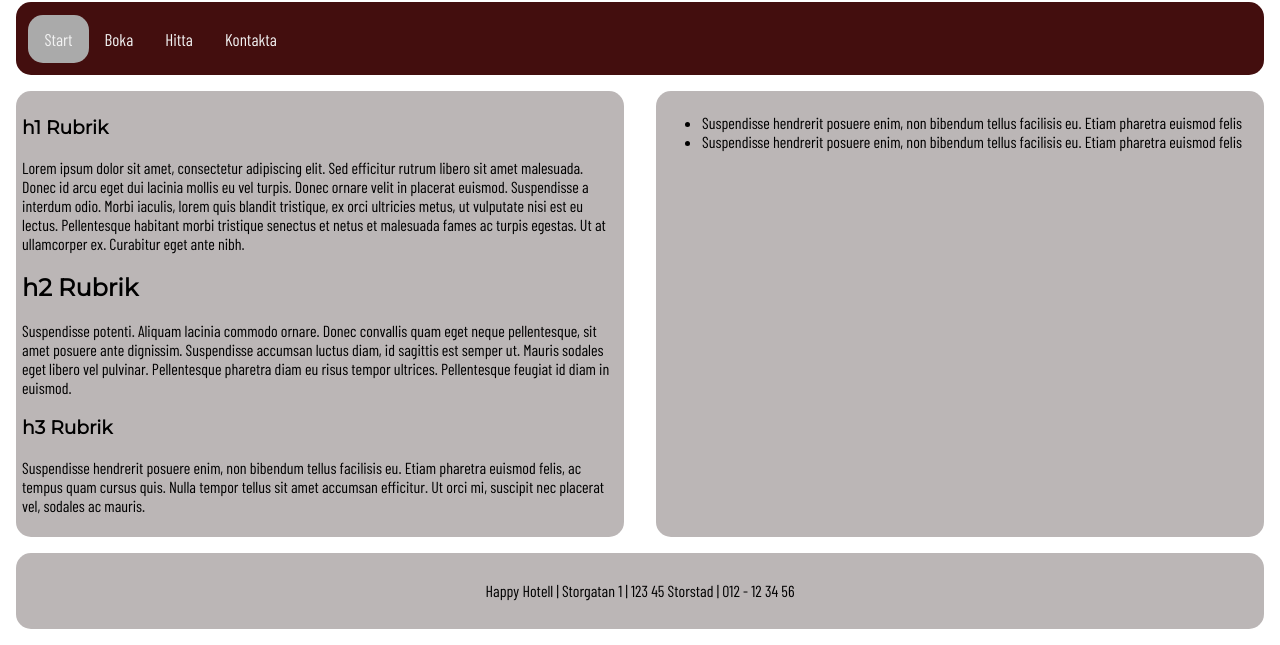
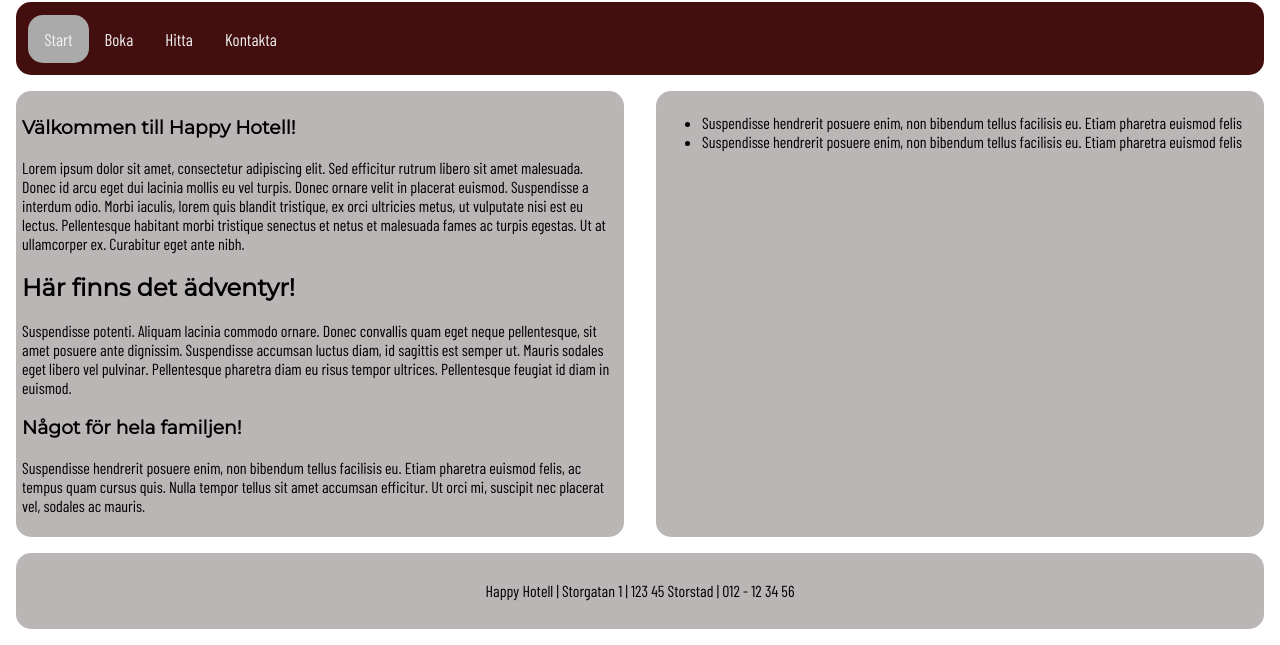
Before and after one commit to HugoEkstrand/7---Hotellwebbplast, a plain HTML site: page index.html in a window 1280 px wide. Shown: the part 220-865 px from the top of the page. Drawn offline with nearby package versions, Linux system fonts and the light colour scheme.

Commit message:
git commit

```diff
--- a/index.html
+++ b/index.html
@@ -29,7 +29,7 @@
     <section>
 
         <article>
-            <h1>h1 Rubrik</h1>
+            <h1>Välkommen till Happy Hotell!</h1>
             <p>
                 Lorem ipsum dolor sit amet, consectetur adipiscing elit. Sed efficitur rutrum libero sit amet malesuada.
                 Donec id arcu eget dui lacinia mollis eu vel turpis. Donec ornare velit in placerat euismod. Suspendisse
@@ -37,14 +37,14 @@
                 est eu lectus. Pellentesque habitant morbi tristique senectus et netus et malesuada fames ac turpis
                 egestas. Ut at ullamcorper ex. Curabitur eget ante nibh.
             </p>
-            <h2>h2 Rubrik</h2>
+            <h2>Här finns det ädventyr!</h2>
             <p>
                 Suspendisse potenti. Aliquam lacinia commodo ornare. Donec convallis quam eget neque pellentesque, sit
                 amet posuere ante dignissim. Suspendisse accumsan luctus diam, id sagittis est semper ut. Mauris sodales
                 eget libero vel pulvinar. Pellentesque pharetra diam eu risus tempor ultrices. Pellentesque feugiat id
                 diam in euismod.
             </p>
-            <h3>h3 Rubrik</h3>
+            <h3>Något för hela familjen!</h3>
             <p>
                 Suspendisse hendrerit posuere enim, non bibendum tellus facilisis eu. Etiam pharetra
                 euismod felis, ac tempus quam cursus quis. Nulla tempor tellus sit amet accumsan efficitur. Ut orci mi,
```
